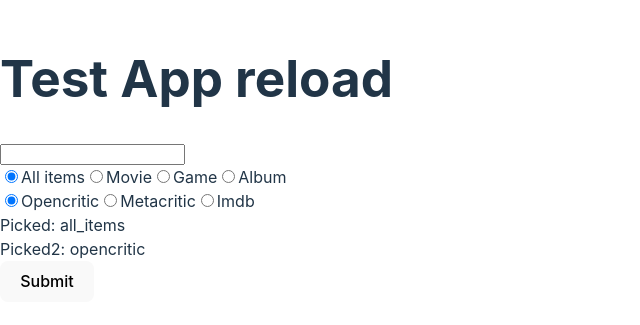
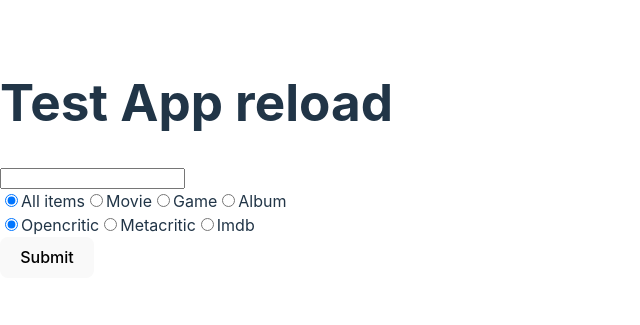
Before and after one commit to michal-lejwoda/web_grades_scrapper, a React (Vite) app in the folder web_grades_scrapper/: page / in a window 1280 px wide. Shown: the part 241-566 px from the top of the page, without its empty margins (0-640 px from the left). Built offline with nearby package versions, Linux system fonts and the light colour scheme.

Commit message:
metacritic need change

```diff
--- a/web_grades_scrapper/src/App.tsx
+++ b/web_grades_scrapper/src/App.tsx
@@ -86,8 +86,6 @@ const App: React.FC = () => {
                             <Field type="radio" name="page" value="imdb"/>
                             Imdb
                         </label>
-                        <div>Picked: {formik.values.type}</div>
-                        <div>Picked2: {formik.values.page}</div>
                     </div>
                     <button type="submit">Submit</button>
                 </form>
```
